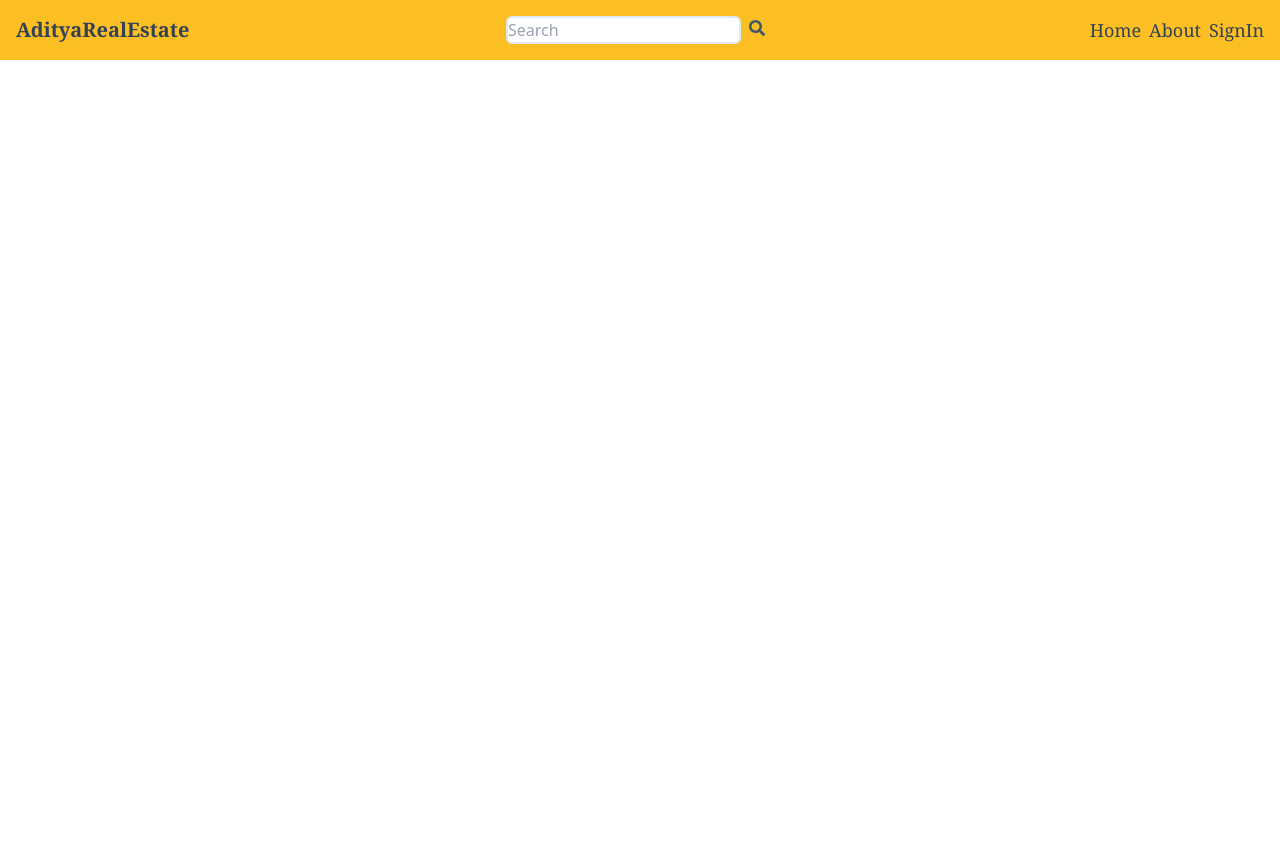
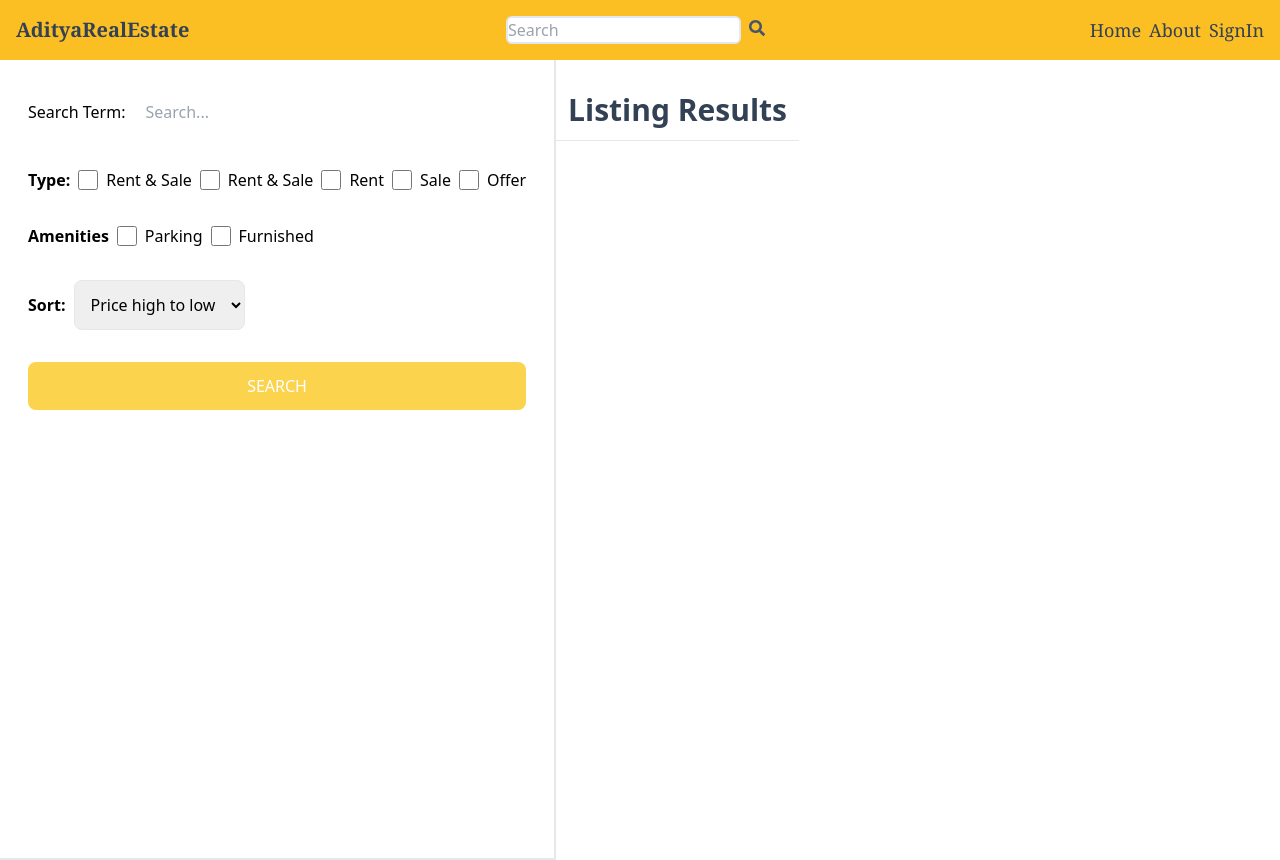
Before and after one commit to Adimaniac31/Real-Estate-Project, a React (Vite) app in the folder RealEstateProject/: page /search in a window 1280 px wide. Before the commit the page ends 800 px from the top, so only its background shows below. Built offline with nearby package versions, Linux system fonts and the light colour scheme; no server answers.

Commit message:
create searchPage UI

```diff
--- a/RealEstateProject/src/App.jsx
+++ b/RealEstateProject/src/App.jsx
@@ -10,6 +10,7 @@
 import UpdateListing from './pages/UpdateListing';
 import Listing from './pages/Listing';
 import Header from './components/Header';
+import Search from './pages/Search';
 
 export default function App() {
   return (
@@ -21,6 +22,7 @@
           <Route path="/about" element={<About />} />
           <Route path="/sign-in" element={<SignIn />} />
           <Route path="/sign-up" element={<SignUp />} />
+          <Route path='/search' element={<Search />} />
           <Route path="/listing/:listingId" element={<Listing />} />
           <Route element={<PrivateRoute />}>
             <Route path="/profile" element={<Profile />} />
--- /dev/null
+++ b/RealEstateProject/src/pages/Search.jsx
@@ -0,0 +1,78 @@
+import React, { useState } from 'react'
+
+const Search = () => {
+  const [sidebardata,setsidebardata] = useState({
+    searchTerm : '',
+    type : 'all',
+    parking: 'false',
+    furnished: 'false',
+    offer: 'false',
+    sort: 'created_at',
+    order: 'desc'
+  })
+  return (
+    <div className='flex flex-col md:flex-row'>
+      <div className='p-7 border-b-2 md:border-r-2 md:min-h-screen'>
+        <form className='flex flex-col gap-8'>
+          <div className='flex items-center gap-2'>
+            <label className='whitespace-nowrap'>Search Term:</label>
+            <input type="text"
+              id="searchTerm"
+              placeholder="Search..."
+              className='boder rounded-lg p-3 w-full'
+            />
+          </div>
+          <div className='flex gap-2 flex-wrap items-center'>
+            <label className="font-semibold">Type:</label>
+            <div className='flex gap-2'>
+              <input type="checkbox" id="all" className='w-5' />
+              <span>Rent & Sale</span>
+            </div>
+            <div className='flex gap-2'>
+              <input type="checkbox" id="all" className='w-5' />
+              <span>Rent & Sale</span>
+              <div className='flex gap-2'>
+                <input type="checkbox" id="all" className='w-5' />
+                <span>Rent</span>
+              </div>
+              <div className='flex gap-2'>
+                <input type="checkbox" id="all" className='w-5' />
+                <span>Sale</span>
+              </div>
+              <div className='flex gap-2'>
+                <input type="checkbox" id="all" className='w-5' />
+                <span>Offer</span>
+              </div>
+            </div>
+          </div>
+          <div className='flex gap-2 flex-wrap items-center'>
+            <label className="font-semibold">Amenities</label>
+            <div className='flex gap-2'>
+              <input type="checkbox" id="all" className='w-5' />
+              <span>Parking</span>
+            </div>
+            <div className='flex gap-2'>
+              <input type="checkbox" id="all" className='w-5' />
+              <span>Furnished</span>
+            </div>
+          </div>
+          <div className='flex items-center gap-2'>
+            <label className="font-semibold">Sort:</label>
+            <select id="sort_order" className='border rounded-lg p-3'>
+              <option>Price high to low</option>
+              <option>Price low to high</option>
+              <option>Latest</option>
+              <option>Oldest</option>
+            </select>
+          </div>
+          <button className='bg-amber-300 text-white p-3 rounded-lg uppercase hover:opacity-95'>Search</button>
+        </form>
+      </div>
+      <div className=''>
+        <h1 className='text-3xl font-semibold border-b p-3 text-slate-700 mt-5'>Listing Results</h1>
+      </div>
+    </div>
+  )
+}
+
+export default Search
```
